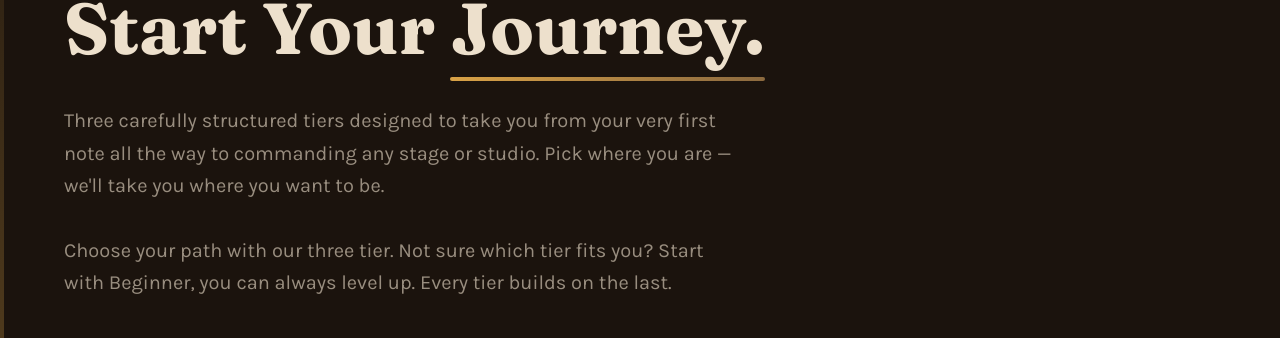
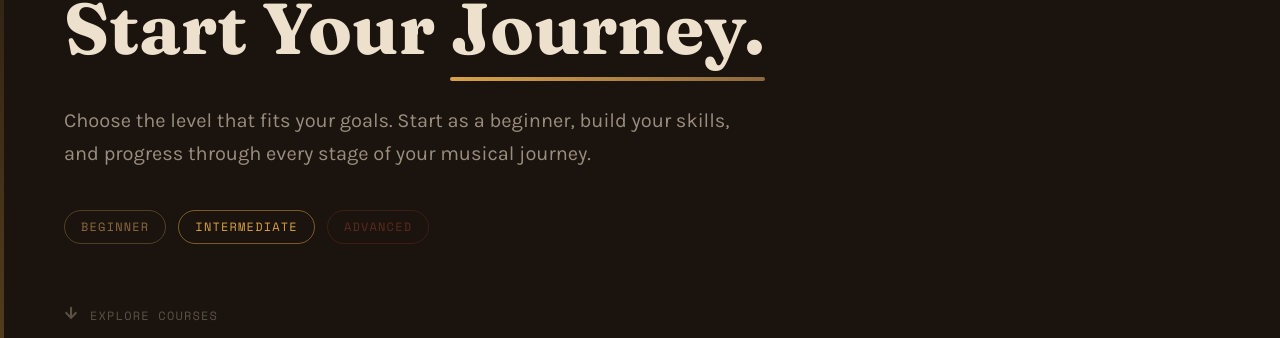
Before and after one commit to AghoghoOgbotor18/bassistbarrymusicacademy, a Next.js app: page /courses in a window 1280 px wide. Shown: the part 271-609 px from the top of the page. Built offline with nearby package versions, Linux system fonts and the light colour scheme; no server answers.

Commit message:
reduce the hero text content

```diff
--- a/src/app/components/Courses/CoursesHero.jsx
+++ b/src/app/components/Courses/CoursesHero.jsx
@@ -32,13 +32,9 @@ export default function CoursesHero() {
                             <span className="absolute -bottom-2 left-0 right-0 h-1 bg-linear-to-r from-maple to-brass rounded-full" />
                         </span>
                     </motion.h1>
+
                     <motion.p variants={staggerItem} className="text-parchment/60 text-lg md:text-xl leading-relaxed max-w-2xl mt-8">
-                        Three carefully structured tiers designed to take you from your
-                        very first note all the way to commanding any stage or studio.
-                        Pick where you are — we'll take you where you want to be.
-                    </motion.p>
-                    <motion.p variants={staggerItem} className="text-parchment/60 text-lg md:text-xl leading-relaxed max-w-2xl mt-8">
-                        Choose your path with our three tier. Not sure which tier fits you? Start with Beginner, you can always level up. Every tier builds on the last.
+                        Choose the level that fits your goals. Start as a beginner, build your skills, and progress through every stage of your musical journey.
                     </motion.p>
 
                     <motion.div variants={staggerItem} className="flex flex-wrap gap-3 mt-10">
```
